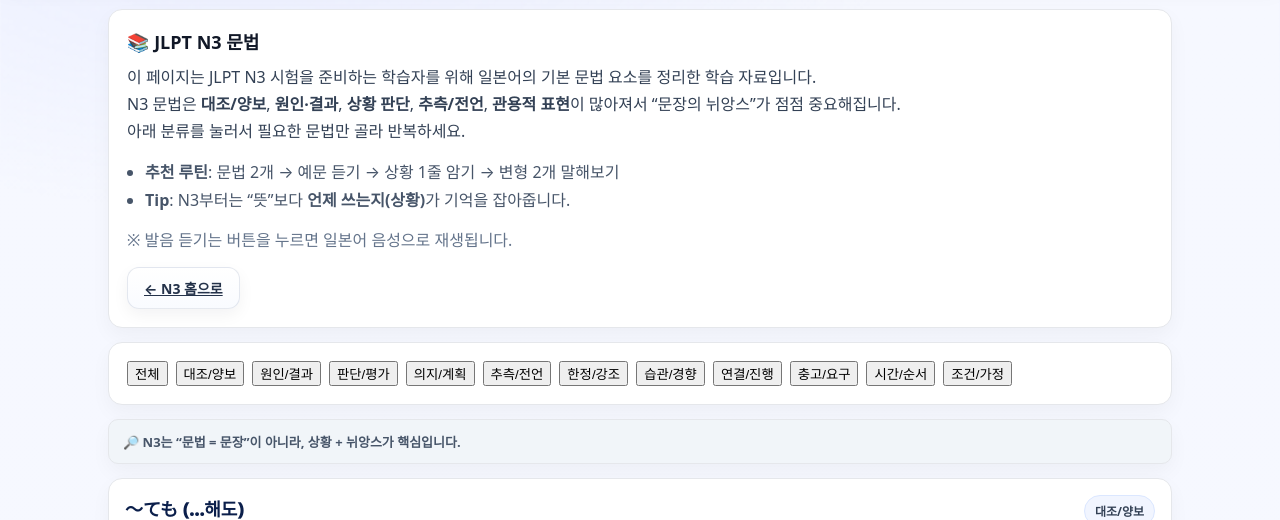
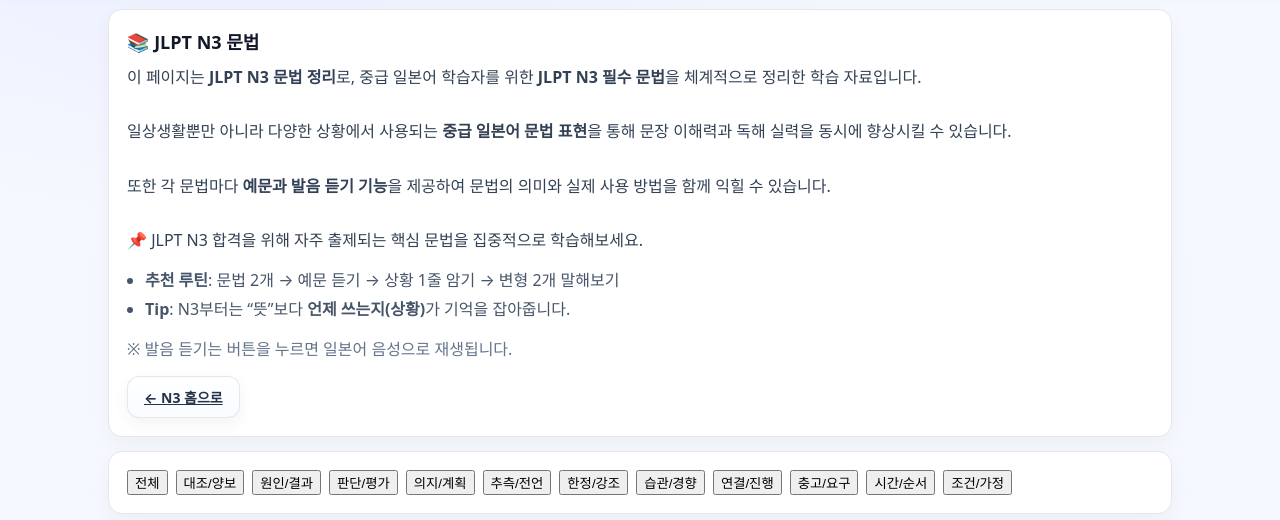
Before and after one commit to GameKingmaker/travel-talk, a Python web app: template templates/jlpt_n3_grammar.html in a window 1280 px wide. Shown: the part 94-614 px from the top of the page. Run offline with Jinja, Linux system fonts and the light colour scheme; the template is opened without the code that fills it, so the values that code supplies are empty.

Commit message:
Update jlpt_n3_grammar.html

```diff
--- a/templates/jlpt_n3_grammar.html
+++ b/templates/jlpt_n3_grammar.html
@@ -12,13 +12,21 @@
 <!-- ✅ 상단 소개 -->
 <div class="jlpt-card jlpt-intro">
   <h2 class="jlpt-intro-title">📚 JLPT N3 문법</h2>
-  <p class="jlpt-intro-desc">이 페이지는 JLPT N3 시험을 준비하는 학습자를 위해
-일본어의 기본 문법 요소를 정리한 학습 자료입니다.
-<br>
-    N3 문법은 <b>대조/양보</b>, <b>원인·결과</b>, <b>상황 판단</b>, <b>추측/전언</b>, <b>관용적 표현</b>이 많아져서
-    “문장의 뉘앙스”가 점점 중요해집니다. <br>
-    아래 분류를 눌러서 필요한 문법만 골라 반복하세요.
-  </p>
+  <p class="jlpt-intro-desc">
+이 페이지는 <b>JLPT N3 문법 정리</b>로,
+중급 일본어 학습자를 위한 <b>JLPT N3 필수 문법</b>을
+체계적으로 정리한 학습 자료입니다.<br><br>
+
+일상생활뿐만 아니라 다양한 상황에서 사용되는
+<b>중급 일본어 문법 표현</b>을 통해
+문장 이해력과 독해 실력을 동시에 향상시킬 수 있습니다.<br><br>
+
+또한 각 문법마다 <b>예문과 발음 듣기 기능</b>을 제공하여
+문법의 의미와 실제 사용 방법을 함께 익힐 수 있습니다.<br><br>
+
+📌 JLPT N3 합격을 위해
+자주 출제되는 핵심 문법을 집중적으로 학습해보세요.
+</p>
 
   <ul class="jlpt-intro-list">
     <li><b>추천 루틴</b>: 문법 2개 → 예문 듣기 → 상황 1줄 암기 → 변형 2개 말해보기</li>
```
